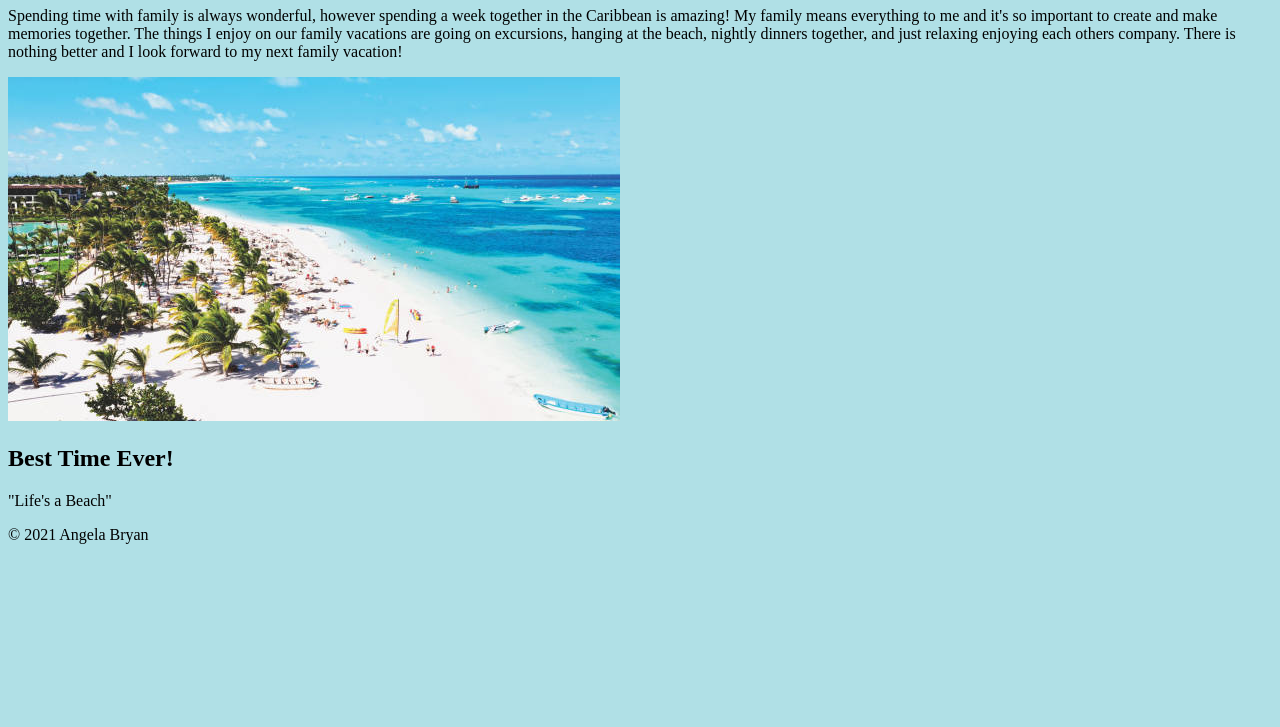
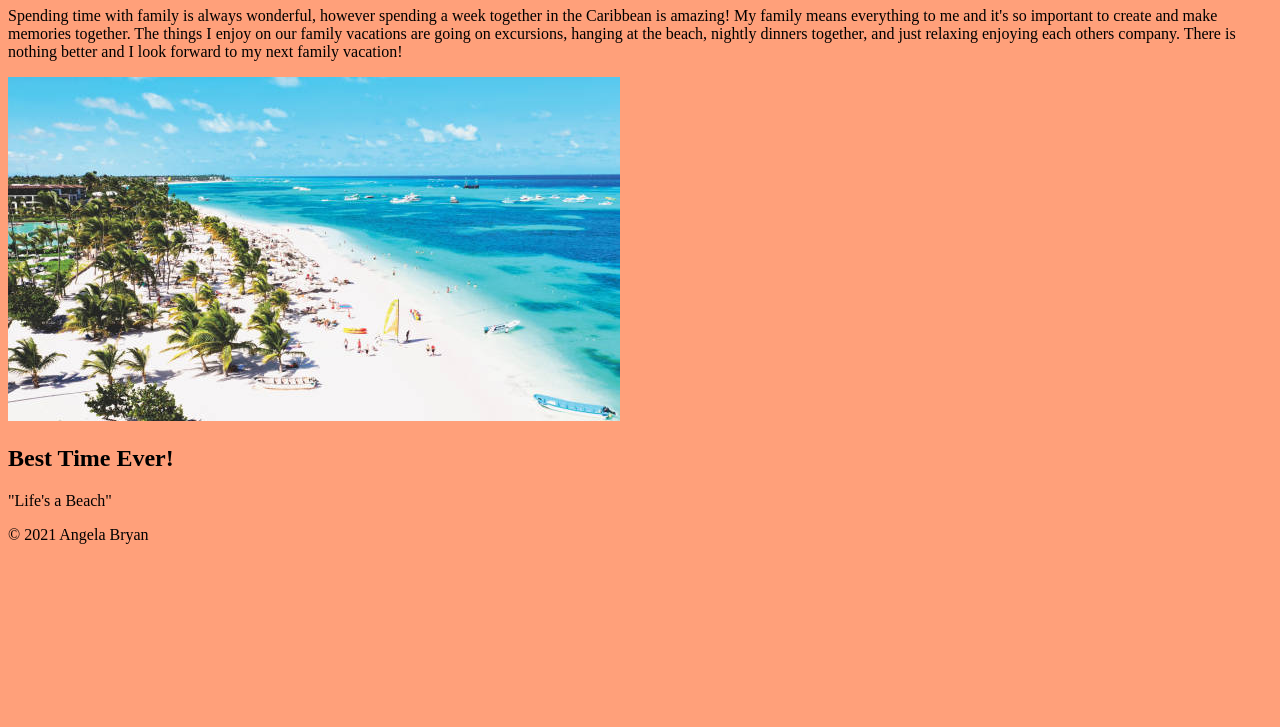
Before and after one commit to angelambryan/assignment-4-html-me-something-angelambryan, a website: page index.html in a window 1280 px wide. Shown: the part 73-800 px from the top of the page. Drawn offline with Linux system fonts and the light colour scheme.

Commit message:
new changes

```diff
--- a/index.html
+++ b/index.html
@@ -3,7 +3,7 @@
    <head>
       <title>Our Caribbean Vacation</title>
    </head>
-   <body style="background-color: powderblue;">
+   <body style="background-color:lightsalmon;">
       <header>
 			<h1>Family Vacation 2016 Punta Cana</h1>
       </header>
```
